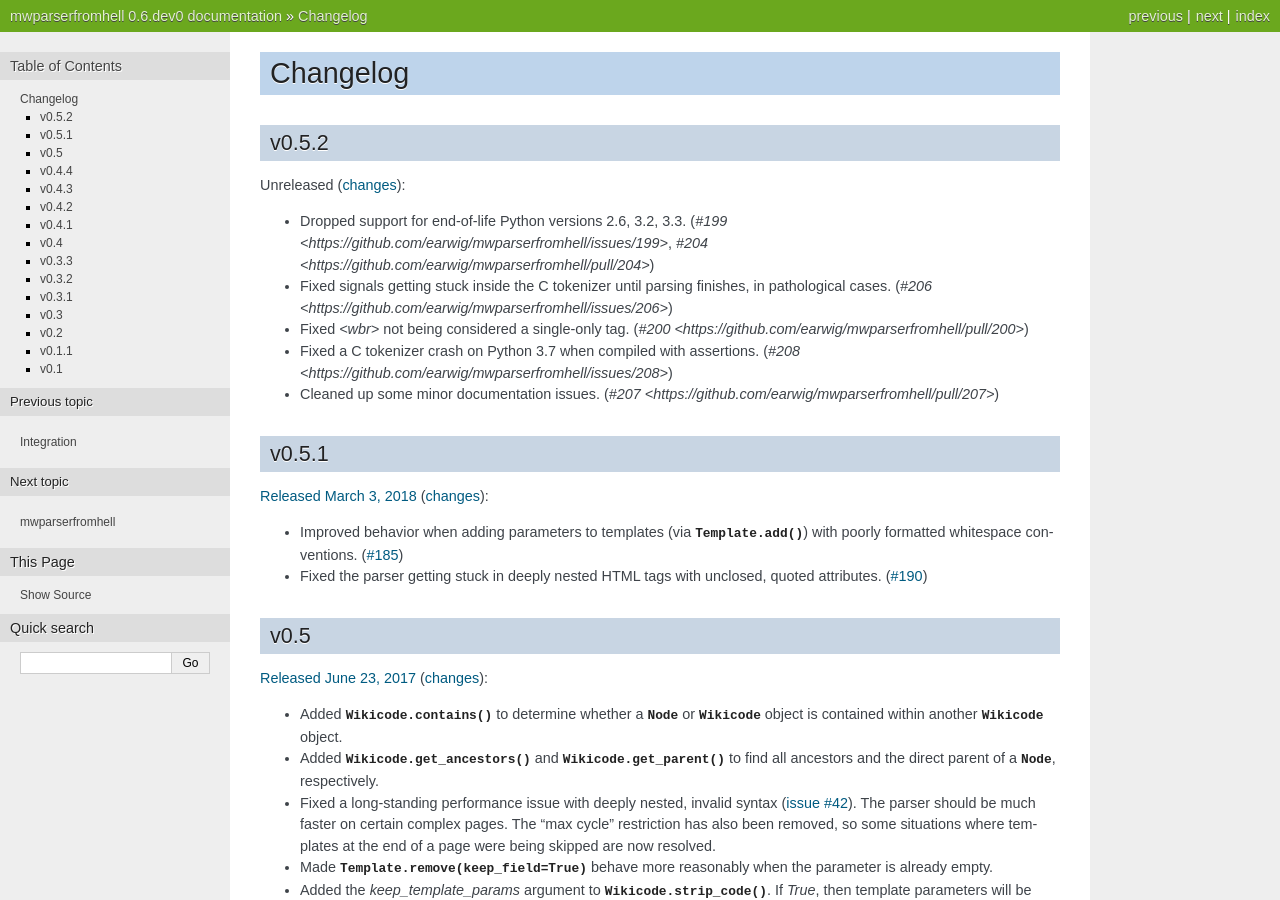
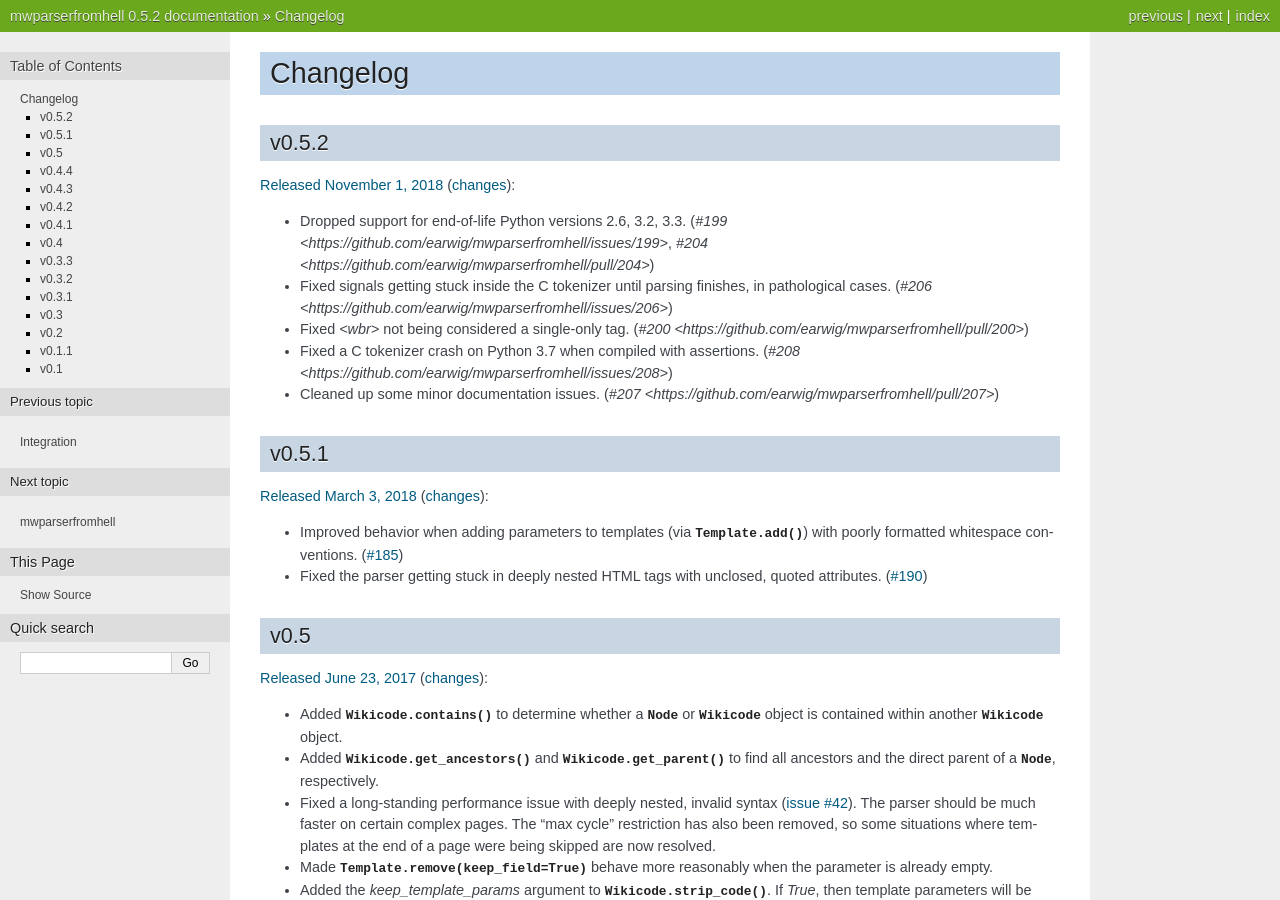
Before and after one commit to earwig/mwparserfromhell, a Sphinx documentation site: the page built from docs/changelog.rst, in a window 1280 px wide and 900 px high. Built offline with Sphinx 7.4.7, drawn with Linux system fonts in a browser that asks for light colours; some of the changed text lies outside the part shown.

Commit message:
release/0.5.2

```diff
--- a/appveyor.yml
+++ b/appveyor.yml
@@ -1,6 +1,6 @@
 # This config file is used by appveyor.com to build Windows release binaries
 
-version: 0.6.dev0-b{build}
+version: 0.5.2-b{build}
 
 branches:
   only:
--- a/docs/changelog.rst
+++ b/docs/changelog.rst
@@ -4,8 +4,8 @@
 v0.5.2
 ------
 
-Unreleased
-(`changes <https://github.com/earwig/mwparserfromhell/compare/v0.5.1...develop>`__):
+`Released November 1, 2018 <https://github.com/earwig/mwparserfromhell/tree/v0.5.2>`_
+(`changes <https://github.com/earwig/mwparserfromhell/compare/v0.5.1...v0.5.2>`__):
 
 - Dropped support for end-of-life Python versions 2.6, 3.2, 3.3.
   (`#199 <https://github.com/earwig/mwparserfromhell/issues/199>`,
--- a/mwparserfromhell/__init__.py
+++ b/mwparserfromhell/__init__.py
@@ -29,7 +29,7 @@
 __author__ = "Ben Kurtovic"
 __copyright__ = "Copyright (C) 2012-2018 Ben Kurtovic"
 __license__ = "MIT License"
-__version__ = "0.6.dev0"
+__version__ = "0.5.2"
 __email__ = "ben.kurtovic@gmail.com"
 
 from . import (compat, definitions, nodes, parser, smart_list, string_mixin,
```
Also changed, not shown: 1 other file.
